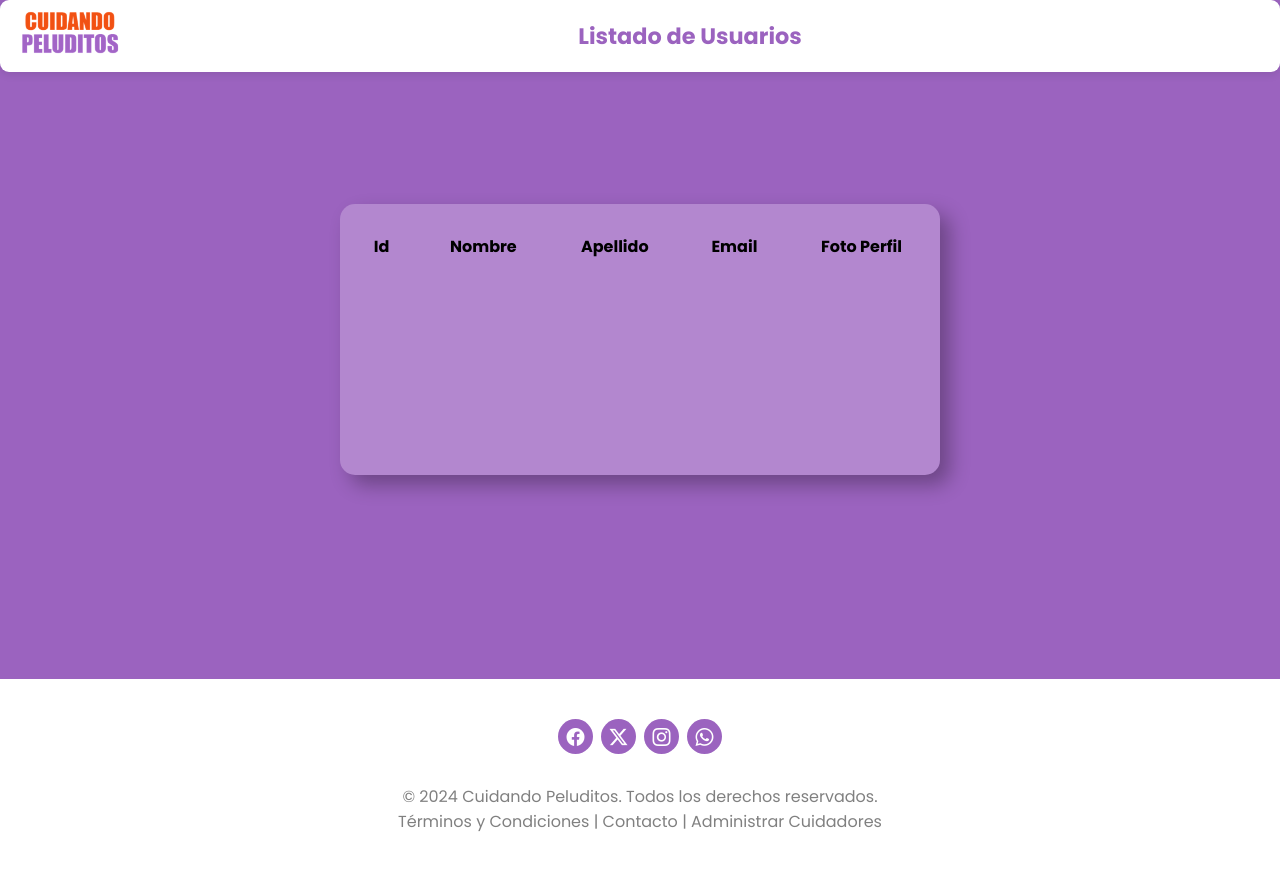
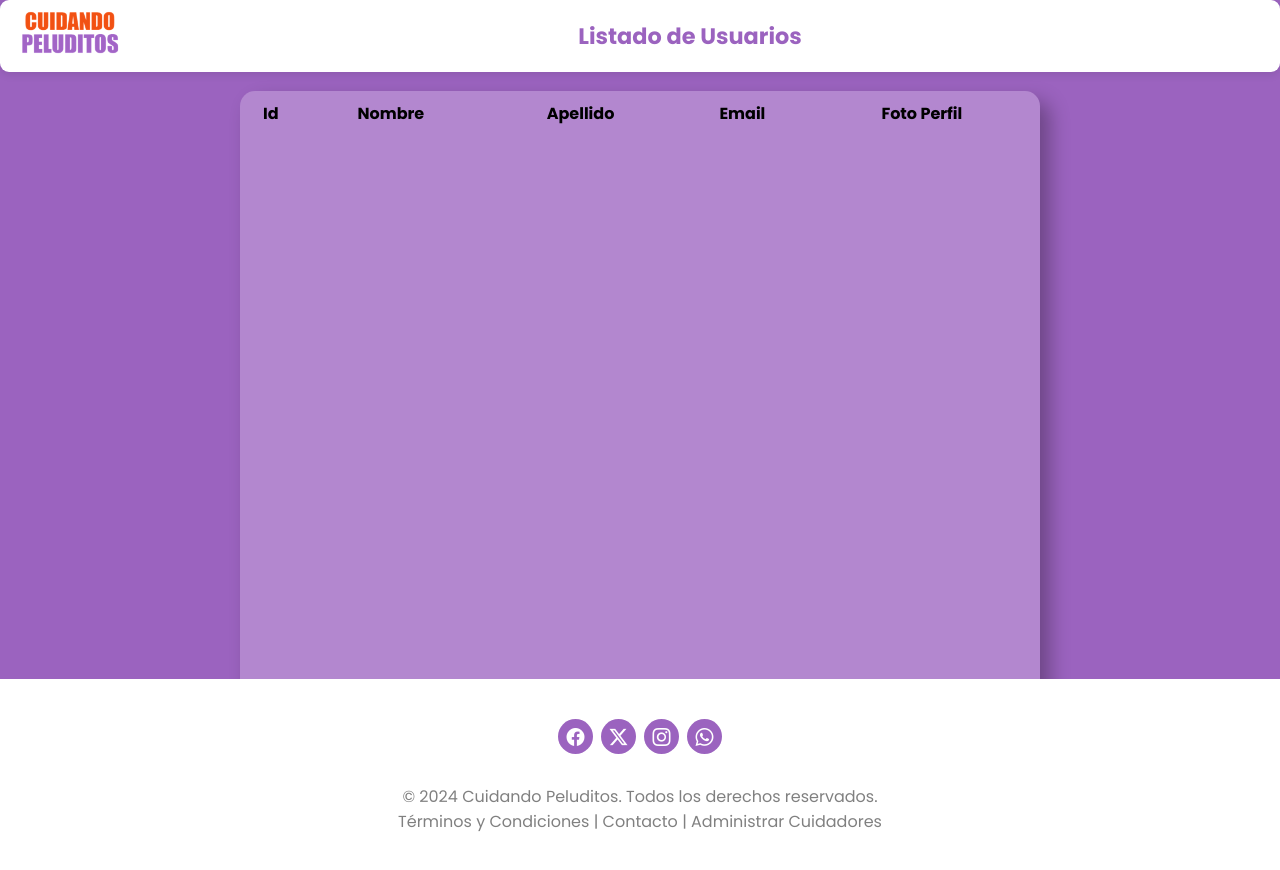
Before and after one commit to MaruValletto/Proyecto_VFinal, a Flask app: template Templates/listado.html in a window 1280 px wide. Shown: the top 870 px of the page. Run offline with Flask 3, Linux system fonts and the light colour scheme; the template is opened without the code that fills it, so the values that code supplies are empty.

Commit message:
corrijo detalles de Altas y listas

```diff
--- a/Static/css/adm.css
+++ b/Static/css/adm.css
@@ -61,6 +61,7 @@
   align-items: center;
   height: 75vh; /* Utiliza el 100% del alto de la ventana */
   background-color: #9B63BF; /* Color de fondo deseado */
+
 }
 
 .contenedor table {
@@ -69,16 +70,14 @@
   border-spacing: 10px; /* Para evitar separación entre celdas */
   width: 80%;
   height: 40%;
-  max-width: 600px; /* Ancho máximo para el contenedor de la tabla */
-  /* margin: 0 auto; */
+  max-width: 800px; /* Ancho máximo para el contenedor de la tabla */
   /* padding: 20px; */
   background-color: #b387cf;
   /* border: 1px solid lightslategray; */
   border-radius: 15px;
   box-shadow: 10px 10px 20px rgba(0, 0, 0, 0.3);
   overflow: hidden; /* Para mantener los bordes redondeados */
-
-
+  /* margin-top: 0vh; */
 }
 
 .contenedor td,
@@ -100,6 +99,43 @@
 
 .contenedor a:hover {
   color: #f25116;
+}
+
+/* Formato de la iamgen en la tabla de LISTADO*/
+.contenedor1 img{
+  height: 85px;
+  width: 85px;
+  border: 2px solid #ffff;
+  border-radius: 50%;
+  object-fit: cover;
+}
+
+/* Para Tabla LISTADO*/
+.contenedor1 table {
+  text-align: center;
+  border-collapse: separate;
+  border-spacing: 10px; /* Para evitar separación entre celdas */
+  width: 100%;
+  height: 100%;
+  max-width: 800px; /* Ancho máximo para el contenedor de la tabla */
+  /* padding: 20px; */
+  background-color: #b387cf;
+  /* border: 1px solid lightslategray; */
+  border-radius: 15px;
+  box-shadow: 10px 10px 20px rgba(0, 0, 0, 0.3);
+  overflow: hidden; /* Para mantener los bordes redondeados */
+  margin-top: 10vh;
+}
+
+.contenedor1{
+  display: flex;
+  justify-content: center;
+  align-items: center;
+  height: 75vh; /* Utiliza el 100% del alto de la ventana */
+  background-color: #9B63BF; /* Color de fondo deseado */
+  align-content: flex-start;
+  flex-wrap: wrap;
+  overflow: auto;
 }
 
 /*formulario altas*/
@@ -186,13 +222,12 @@ button:hover {
   color:#9B63BF
 }
 
-
-/* .contenedor-centrado {
+/* esto contiene el link al menu principal de LISTADO*/
+.contenedor-centrado {
   display:flex;
   width: 100%;
   justify-content: center;
-
-} */
+}
 
 /* footer */
 .main_foot {
--- a/Templates/listado.html
+++ b/Templates/listado.html
@@ -32,9 +32,9 @@
         </nav>
     </header>
 
-    <div class="contenedor">
+    <div class="contenedor1">
         <table> <!-- Se crea una tabla para mostrar los usuarios. -->
-            <thead> <!--Encabezado de la tabla con columnas para id, nombre, apellido, email y acciones.-->
+            <thead> <!--Encabezado de la tabla con columnas para id, nombre, apellido, email y foto.-->
                 <tr>
                     <th>Id</th>
                     <th>Nombre</th>
@@ -46,10 +46,12 @@
             <tbody id="tablaUsuarios"> </tbody>
         </table><br>
 
-        <!-- <div class="contenedor-centrado">
-            <a href="adm.html">Menu principal</a>
-        </div> -->
+        <!-- Falta acomodarlo desde el formato para que aparezca abajo. -->
+    <div class="contenedor-centrado">
+        <a href="adm.html">Menu principal</a>
     </div>
+    </div>
+
     <script>
         const URL = "http://127.0.0.1:5000/"
 
@@ -76,12 +78,12 @@
                 // Iteramos sobre cada usuario y agregamos filas a la tabla
                 for (let usuario of data) {
                     let fila = document.createElement('tr'); //Crea una nueva fila de tabla (<tr>) para cada usuario.
-                    fila.innerHTML = '<td>' + usuario.id + '</td>' +
-                        '<td>' + usuario.nombre + '</td>' +
-                        '<td align="right">' + usuario.apellido + '</td>' +
-                        '<td align="right">' + usuario.email + '</td>' +
-                        // Mostrar miniatura de la imagen
-                        '<td><img src=../Static/img' + usuario.imagen_url + ' alt="Imagen del usuario" style="width: 100px;"></td>' + '<td align="right">' + usuario.proveedor + '</td>';
+                    fila.innerHTML =  '<td>' + usuario.id + '</td>' +
+                                      '<td>' + usuario.nombre + '</td>' +
+                                      '<td align="right">' + usuario.apellido + '</td>' +
+                                      '<td align="right">' + usuario.email + '</td>' +
+                                      // Mostrar miniatura de la imagen
+                                      '<td><img src=../Static/img/' + usuario.imagen_url + ' alt="Imagen del usuario" style="width: 100px;"></td>';
 
                     //Al subir al servidor, deberá utilizarse la siguiente ruta. USUARIO debe ser reemplazado por el nombre de usuario de Pythonanywhere
                     //'<td><img src=https://www.pythonanywhere.com/user/USUARIO/files/home/USUARIO/mysite/static/imagenes/' + usuario.imagen_url +' alt="Imagen del usuario" style="width: 100px;"></td>' + '<td align="right">' + usuario.proveedor + '</td>';
--- a/app.py
+++ b/app.py
@@ -105,8 +105,8 @@ class Usuarios:
             print("-" * 5)
             print(f"ID.....:            {usuario['id']}")
             print(f"Nombre:             {usuario['nombre']}")
-            print(f"apellido...:        {usuario['apellido']}")
-            print(f"Contraseña.....:    {usuario['email']}")
+            print(f"Apellido...:        {usuario['apellido']}")
+            print(f"Email.....:         {usuario['email']}")
             print(f"Imagen.....:        {usuario['imagen_url']}")
             print("-" * 5)
         else:
```
Also changed, not shown: Static/img/datos-curiosidades-gatos-m.jpg_1720290772.webp (added).
